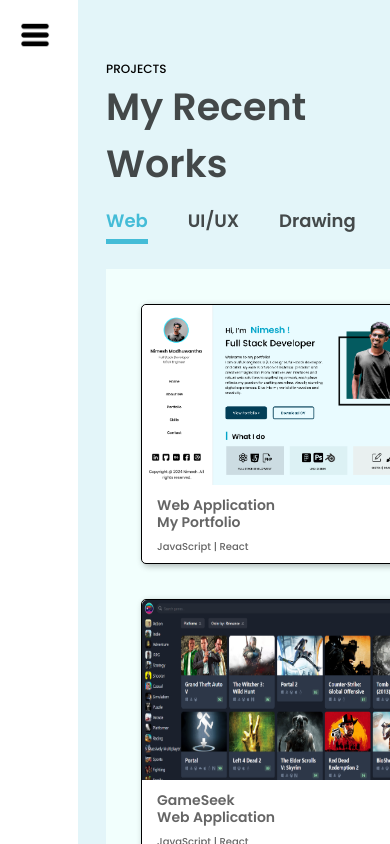
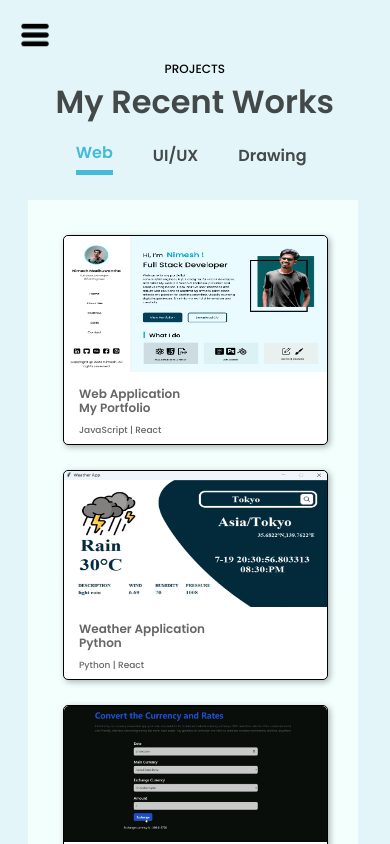
Before and after one commit to NimeshMadhuwantha/My-Portfolio, a React (Vite) app in the folder My-Portfolio/: page /Portfolio in a window 390 px wide. Built offline with nearby package versions, Linux system fonts and the light colour scheme.

Commit message:
responsive the portfolio page webDevelopment component

```diff
--- a/My-Portfolio/src/components/WebDevelopmentProject/WebDevelopment.css
+++ b/My-Portfolio/src/components/WebDevelopmentProject/WebDevelopment.css
@@ -64,3 +64,128 @@
       opacity: 1;
     }
   }
+
+
+  @media (max-width: 1500px) {
+    .WebDevelopment_Main {
+        width: 93%;
+        height: 550px;
+        margin-left: -2%;
+    }
+    .WebD_Card1 {
+        height: 240px;
+        width: 30%;
+    }
+    .WebD_Card1 img{
+        width: 100%;
+        height: auto;
+    }
+    .WebDev_Content img {
+        height: 160px;
+    }
+}
+@media (max-width: 1440px) {
+    .WebDevelopment_Main {
+        height: 540px;
+    }
+    .WebD_Card1 {
+        height: 230px;
+    }
+    .WebDev_Content img {
+        height: 150px;
+    }
+}
+@media (max-width: 1280px) {
+    .WebDevelopment_Main {
+        height: 540px;
+    }
+    .WebD_Card1 {
+        height: 300px;
+        width: 45%;
+    }
+    .WebDev_Content img {
+        height: 200px;
+    }
+}
+@media (max-width: 1140px) {
+    .WebDevelopment_Main {
+        height: 540px;
+    }
+    .WebD_Card1 {
+        height: 290px;
+    }
+    .WebDev_Content img {
+        height: 190px;
+    }
+}
+@media (max-width: 1024px) {
+    .WebDevelopment_Main {
+        height: 540px;
+    }
+    .WebD_Card1 {
+        height: 280px;
+
+    }
+    .WebDev_Content img {
+        height: 105;
+    }
+}
+
+@media (max-width: 865px) {
+    .WebDevelopment_Main{
+        height: 100vh;
+
+    }
+    .WebD_Card1 {
+        width: 100%;
+        height: 390px;
+        margin-right: 7%;
+    }
+    .WebD_Card1 h1{
+        margin-top: 15px;
+    }
+    .WebD_Card1 h2{
+        padding-bottom: 15px;
+    }
+    .WebD_Card1 img{
+        height: 280px;
+    }
+}
+@media (max-width: 680px){
+    .WebD_Card1 {
+        height: 350px;
+    }
+    .WebD_Card1 img{
+        height: 250px;
+    }
+}
+@media (max-width: 545px){
+    .WebD_Card1 {
+        height: 300px;
+    }
+    .WebD_Card1 img{
+        height: 210px;
+    }
+    .WebD_Card1 h1{
+        font-size: 12px;
+    }
+    .WebD_Card1 h2{
+        font-size: 9px;
+    }
+}
+@media (max-width: 480px){
+    .WebD_Card1 {
+        height: 240px;
+    }
+    .WebD_Card1 img{
+        height: 160px;
+    }
+}
+@media (max-width: 400px){
+    .WebD_Card1 {
+        height: 210px;
+    }
+    .WebD_Card1 img{
+        height: 136px;
+    }
+}
--- a/My-Portfolio/src/pages/AboutMe/AboutMe.css
+++ b/My-Portfolio/src/pages/AboutMe/AboutMe.css
@@ -509,6 +509,7 @@
       width: 100%;
       margin-top: -40px;
       height: 100%;
+      min-height: 132npm run build0px;
 
     }
 
@@ -639,6 +640,7 @@
     }
   }
   @media (max-width: 680px){
+
       .About_Myphoto {
         margin-left: 25%;
         margin-top: -500px;
@@ -673,6 +675,10 @@
       }
   }
   @media (max-width: 513px){
+    .About_MainContent{
+        min-height: 1300px;
+
+    }
       .About_Myphoto {
         margin-left: 25%;
         margin-top: -410px;
@@ -692,6 +698,10 @@
       }
   }
   @media (max-width: 464px){
+    .About_MainContent{
+        min-height: 1300px;
+
+    }
       .About_Myphoto {
         margin-left: 20%;
         margin-top: -410px;
--- a/My-Portfolio/src/pages/Contact/Contact.css
+++ b/My-Portfolio/src/pages/Contact/Contact.css
@@ -5,6 +5,7 @@
     min-height: 720px;
     background-color: #E9FBFF;
     margin-left: 20%;
+    /* height: 100%; */
 
 }
 .Contact_TopContent{
@@ -325,6 +326,8 @@
   .Contact_Main{
     width: 100%;
     margin-left: 0;
+    height: 100vh;
+    min-height: 920px;
   }
   .Contact_MiddleContent{
     align-items: center;
@@ -385,6 +388,10 @@
 
 }
 @media (max-width: 680px){
+  .Contact_Main{
+    height: 100vh;
+    min-height: 1000px;
+  }
   .Contact_TopContent{
     text-align: center;
   }
@@ -409,9 +416,19 @@
   .Contact_MiddleContent{
     padding-right: 5px;
   }
+  .Contact_TopContent,
+  .Contact_MiddleContent{
+    margin-left: 8%;
+  }
 }
-@media (max-width: 464px){
+@media (max-width: 564px){
   .Contact_MiddleContent{
     padding-right: 5px;
   }
+  .Contact_MiddleContent{
+    margin-left:9%;
+  }
+  .Contact_TopContent{
+    margin-left: 8%;
+  }
 }
--- a/My-Portfolio/src/pages/Home/Home.css
+++ b/My-Portfolio/src/pages/Home/Home.css
@@ -976,6 +976,10 @@
     margin-top: 5px;
     margin-right: 7%;
   }
+  .HomeMyPhoto img{
+    width: 80%;
+    margin-top: -30px;
+  }
   .Responsive-mobile-Text h2{
     font-size: 22px;
     font-weight: 500;
--- a/My-Portfolio/src/pages/Portfolio/Portfolio.css
+++ b/My-Portfolio/src/pages/Portfolio/Portfolio.css
@@ -146,3 +146,36 @@
  .Portfolio_WebDevelopment{
     animation: slowFadeIn 0.8s ease-in-out;
  }
+
+/* responsive */
+
+ @media (max-width: 1140px){
+    .Portfolio_Main{
+        width: 78%;
+        margin-left: 2%;
+    }
+    .Portfolio_MyProjects {
+        font-size: 32px;
+    }
+    .Portfolio_NavLink h1 {
+        font-size: 16px;
+    }
+ }
+ @media (max-width: 1024px){
+    .Portfolio_Main{
+        width: 100%;
+        margin-left: -20%;
+    }
+ }
+ @media (max-width: 680px){
+    .Portfolio_MyProjects,
+    .Portfolio_welcome {
+        text-align: center;
+        margin-left: -10%;
+    }
+    .Portfolio_NavLink{
+        align-items: center;
+        justify-content: center;
+        margin-left: -2%;
+    }
+ }
```
